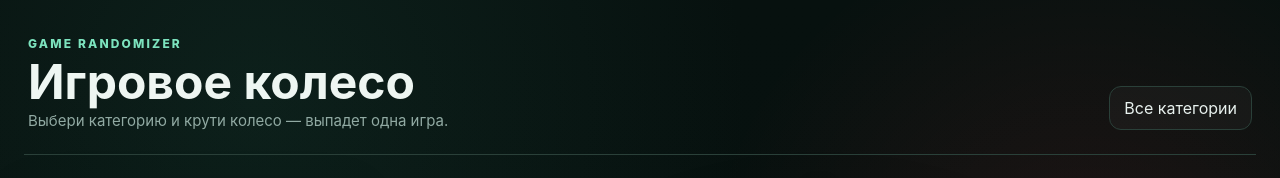
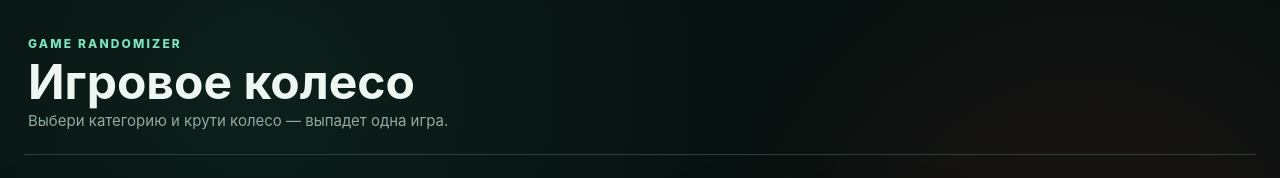
Before and after one commit to adsarff/kolesoPF, a plain HTML site: page index.html in a window 1280 px wide. Shown: the top 178 px of the page. Drawn offline with Linux system fonts and the light colour scheme.

Commit message:
Update index.html

```diff
--- a/index.html
+++ b/index.html
@@ -16,7 +16,6 @@
         <p class="subtitle">Выбери категорию и крути колесо — выпадет одна игра.</p>
       </div>
       <div class="topbar-actions">
-        <button class="ghost-btn" id="allCategoriesBtn" type="button">Все категории</button>
       </div>
     </header>
 
@@ -63,11 +62,9 @@
         <div class="legend" id="legend"></div>
       </section>
     </main>
+  </div>
 
-
-
-    <div class="toast" id="toast"></div>
-  </div>
+  <div class="toast" id="toast"></div>
 
   <script src="data.js"></script>
   <script src="app.js"></script>
```
